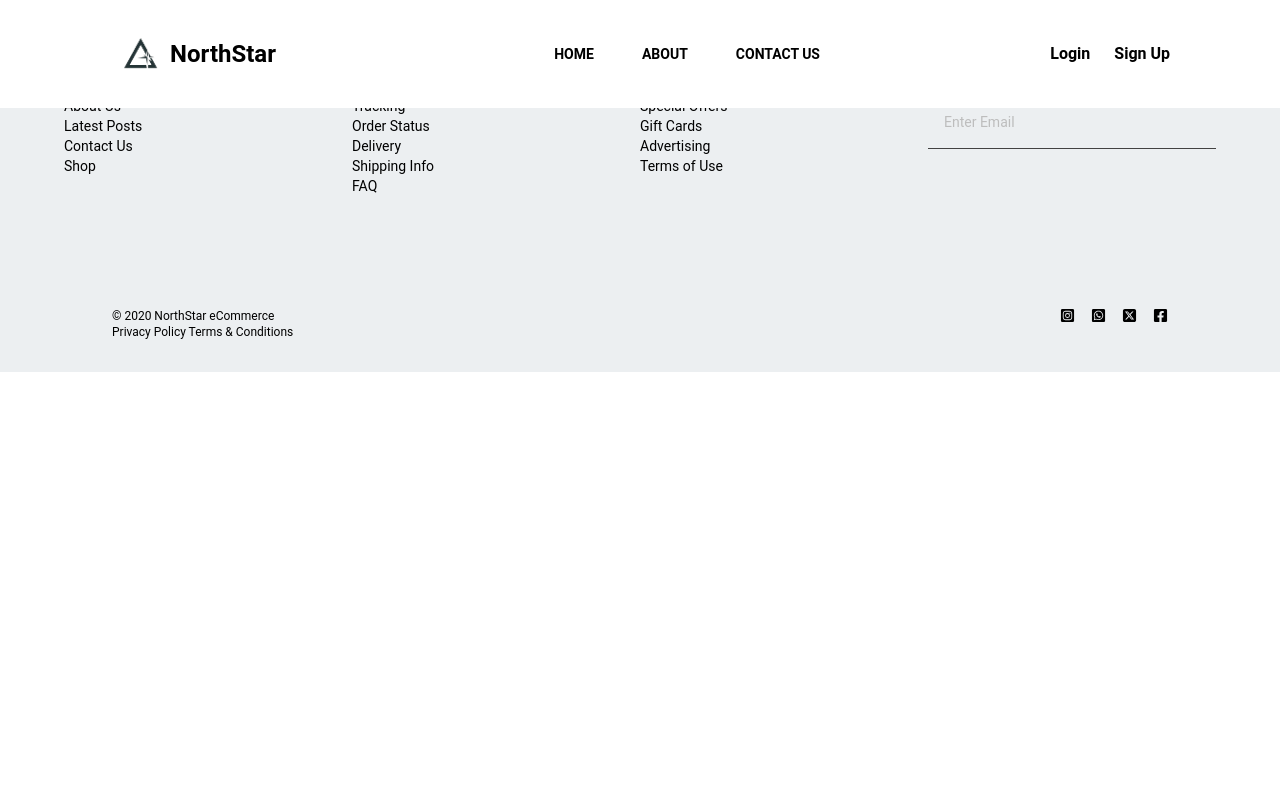
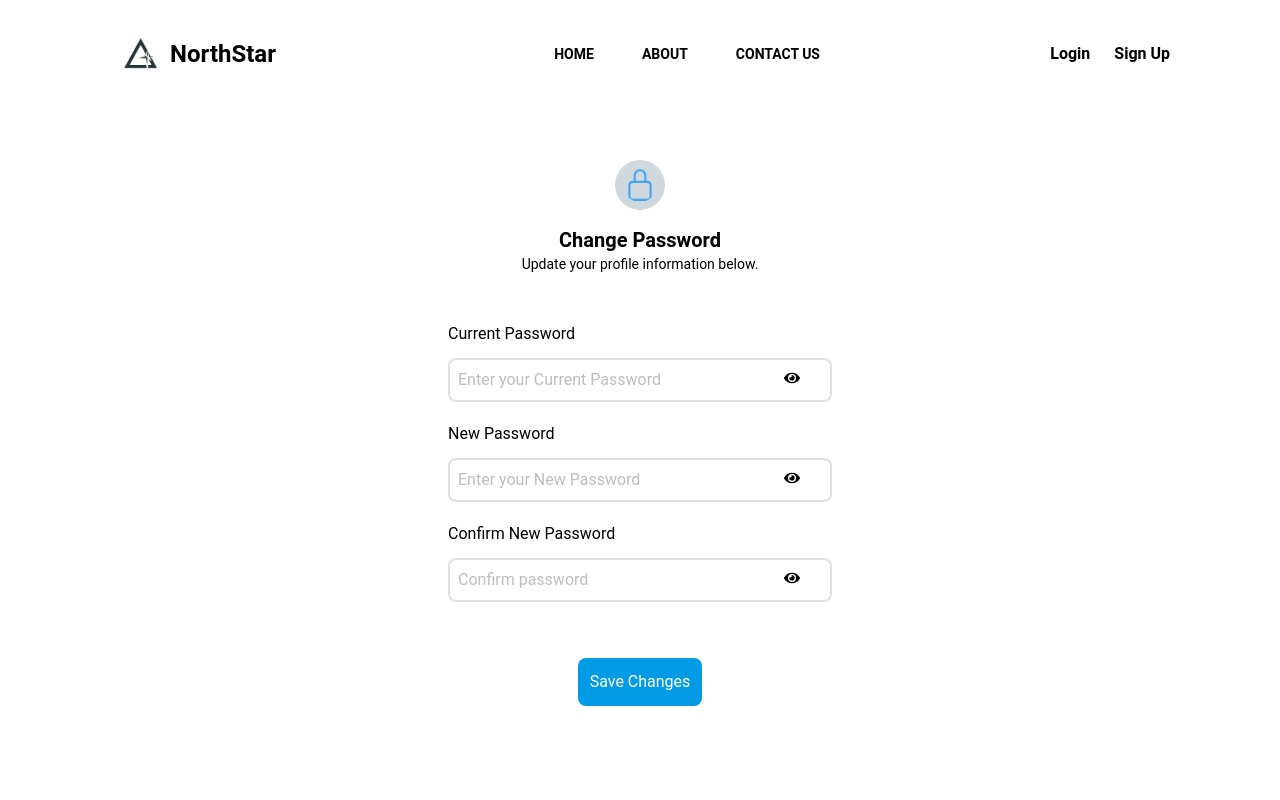
Before and after one commit to Ahalya-KT/EcommerceFashion, a React (Vite) app: page /Setting in a window 1280 px wide. Shown: the top 800 px of the page. Built offline with nearby package versions, Linux system fonts and the light colour scheme.

Commit message:
settings page

```diff
--- a/src/App.tsx
+++ b/src/App.tsx
@@ -13,6 +13,7 @@ import OrderConfrim from "./Page/OrderConfrim";
 import OrderDetails from "./Page/OrderDetails";
 import OrderHistory from "./Page/OrderHistory";
 import ProductDetails from "./Page/ProductDetails";
+import Setting from "./Page/Setting";
 
 function App() {
   return (
@@ -31,6 +32,7 @@ function App() {
         <Route path="/orderConfrim" element={<OrderConfrim />} />
         <Route path="/orderDetails" element={<OrderDetails />} />
         <Route path="/orderHistory" element={<OrderHistory />} />
+        <Route path="/Setting" element={<Setting />} />
       </Routes>
       <Footer />
     </BrowserRouter>
--- a/src/Page/BuyNow.tsx
+++ b/src/Page/BuyNow.tsx
@@ -1,29 +1,31 @@
+import { Link } from "react-router-dom";
+
 const BuyNow = () => {
   return (
     <div className="px-11 py-20 flex gap-4">
-      <div
-        className="bg-black w-3/5 text-white p-24 leading-10 text-center">
-
-
+      <div className="bg-black w-3/5 text-white p-24 leading-10 text-center">
         <p className="uppercase font-semibold text-2xl">peace of mind</p>
         <p className="pt-7">
           A one-stop platform for all your fashion needs, hassle-free. Buy with
           a peace of mind.
         </p>
-        <button className="bg-white  text-black  font-bold py-1 mt-7 px-2 ">
-  Show Now
-</button>
+        <Link to={"/AddToCart"}>
+          <button className="bg-white  text-black  font-bold py-2 mt-7 px-4 ">
+            Shop Now
+          </button>
+        </Link>
       </div>
 
-      <div
-        className="bg-black w-2/5 text-white p-24 text-center">
+      <div className="bg-black w-2/5 text-white p-24 text-center">
         <p className="uppercase font-semibold text-2xl">Buy 2 Get 1 Free</p>
         <p className="leading-tight pt-7 ">
-        End of season sale. Buy any 2 items of your choice and get 1 free.
+          End of season sale. Buy any 2 items of your choice and get 1 free.
         </p>
-        <button className="bg-white  text-black  font-bold py-2 mt-7 px-4 ">
-        Show Now
-        </button>
+        <Link to={"/AddToCart"}>
+          <button className="bg-white  text-black  font-bold py-2 mt-7 px-4 ">
+            Shop Now
+          </button>
+        </Link>
       </div>
     </div>
   );
--- /dev/null
+++ b/src/Page/Setting.tsx
@@ -0,0 +1,86 @@
+import { IoLockClosedOutline } from "react-icons/io5";
+import { FaEye } from "react-icons/fa";
+
+function Setting() {
+  return (
+    <div className="py-40 px-24 flex flex-col justify-center items-center ">
+      <div>
+        <IoLockClosedOutline
+          size={50}
+          className="bg-blue-gray-100 p-2 rounded-full text-blue-400 "
+        />
+      </div>
+
+      <div className="py-4">
+        <p className="font-bold text-xl text-center">Change Password</p>
+        <p className="text-sm text-center">
+          Update your profile information below.
+        </p>
+
+        <div className=" py-10 flex flex-col gap-3">
+          <div className="flex flex-col">
+            <div className="mt-2">
+              <label className="text-base">Current Password</label>
+            </div>
+
+            <div className="flex relative">
+              <input
+                type="password"
+                placeholder="Enter your Current Password"
+                className="border-solid border-2 border-gray-300 mt-3 p-2 rounded-lg w-96"
+              />
+              <div className="absolute ol top-6 right-8">
+                <FaEye />
+              </div>
+            </div>
+          </div>
+
+          <div className="flex flex-col">
+            <div className="mt-2">
+              <label className="text-base">New Password</label>
+            </div>
+
+            <div className="flex relative">
+              <input
+                type="password"
+                placeholder="Enter your New Password"
+                className="border-solid border-2 border-gray-300 mt-3 p-2 rounded-lg w-96"
+              />
+              <div className="absolute top-6 right-8">
+                <FaEye />
+              </div>
+            </div>
+          </div>
+
+          <div className="flex flex-col">
+            <div className="mt-2">
+              <label className="text-base">Confirm New Password</label>
+            </div>
+
+            <div className="flex relative">
+              <input
+                placeholder="Confirm password"
+                type="password"
+                className="border-solid border-2 border-gray-300 mt-3 p-2 rounded-lg w-96"
+              />
+              <div className="absolute top-6 right-8">
+                <FaEye />
+              </div>
+            </div>
+          </div>
+        </div>
+      </div>
+
+      <div className="flex flex-col gap-6 ">
+        {/* <button className="bg-light-blue-600 p-3 text-white rounded-lg">
+          EDIT
+        </button> */}
+        <button className="bg-light-blue-600 p-3 text-white rounded-lg">
+          Save Changes
+        </button>
+      </div>
+    </div>
+  );
+}
+
+export default Setting;
```
